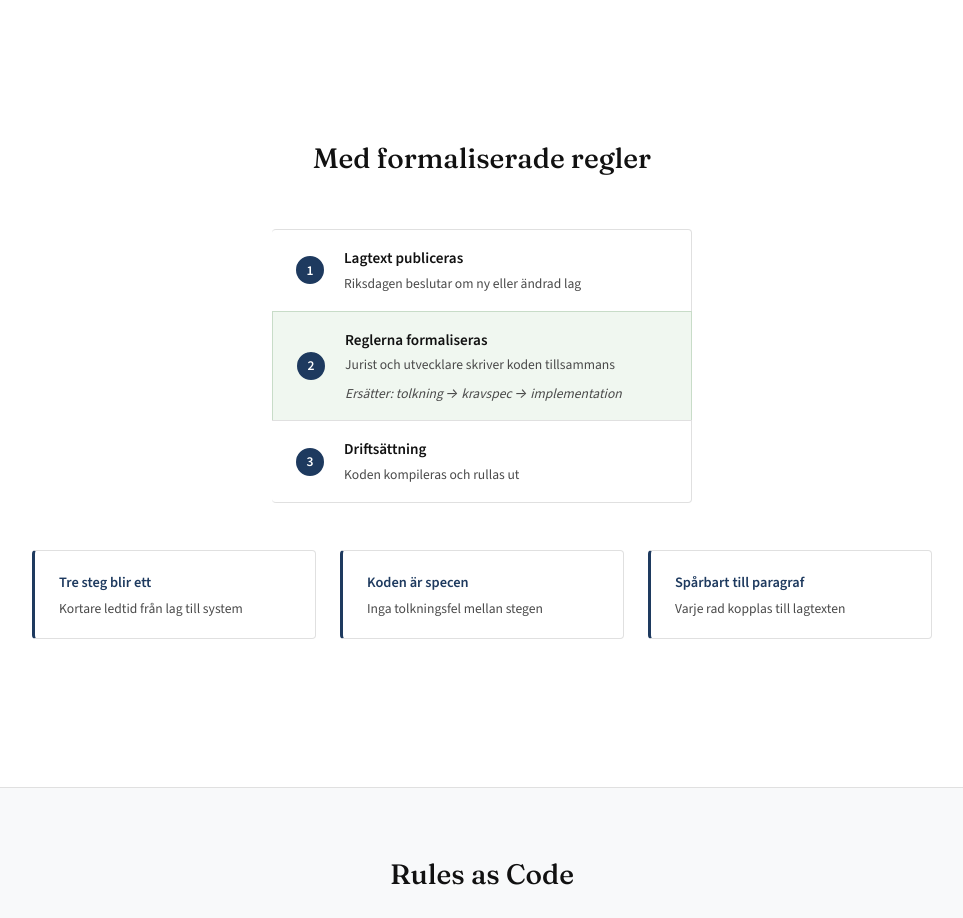
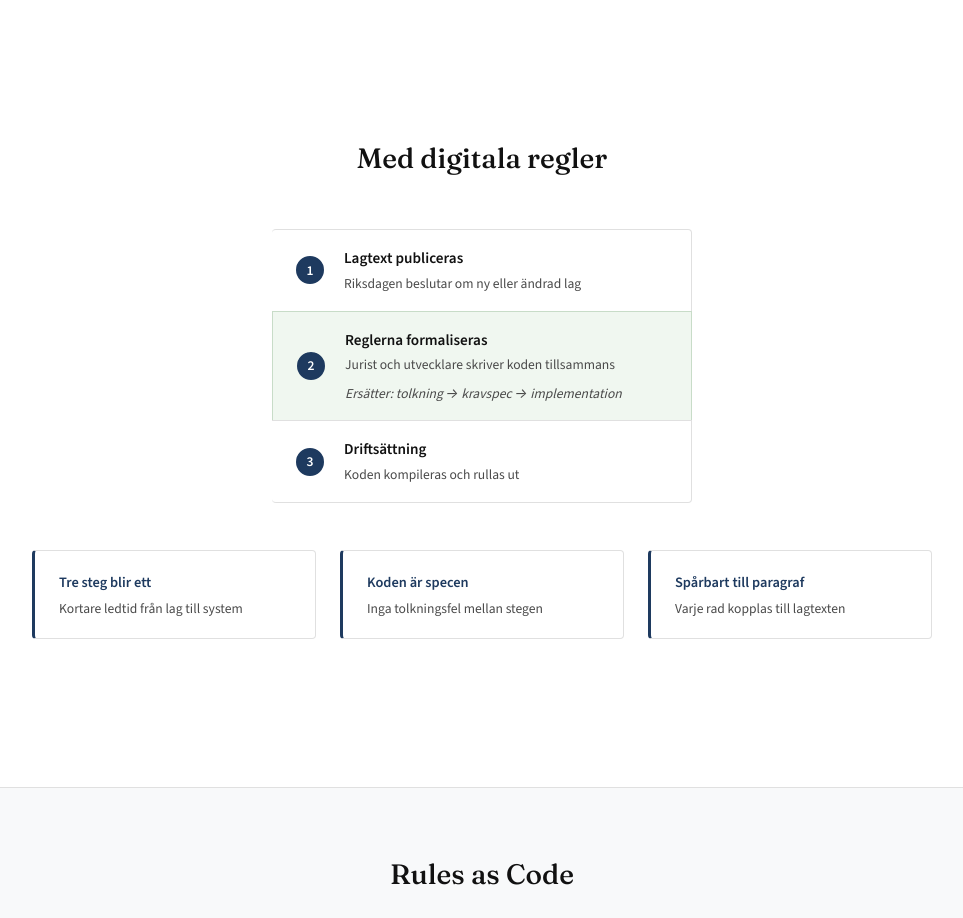
Before and after one commit to josaatt/www.juridik.lol, a plain HTML site: page rac/index.html in a window 1280 px wide. Shown: the part 1680-2598 px from the top of the page, without its empty margins (158-1121 px from the left). Drawn offline with nearby package versions, Linux system fonts and the light colour scheme.

Commit message:
Change section heading from 'formaliserade' to 'digitala'

```diff
--- a/rac/index.html
+++ b/rac/index.html
@@ -1725,7 +1725,7 @@
   <!-- SECTION 3: HUR DET SKULLE KUNNA VARA -->
   <section class="section vision" id="vision">
     <div class="section-content">
-      <h2 class="fade-in">Med formaliserade regler</h2>
+      <h2 class="fade-in">Med digitala regler</h2>
 
       <div class="flow-vertical fade-in fade-in-delay-1">
         <div class="flow-step-large vision-step">
```
